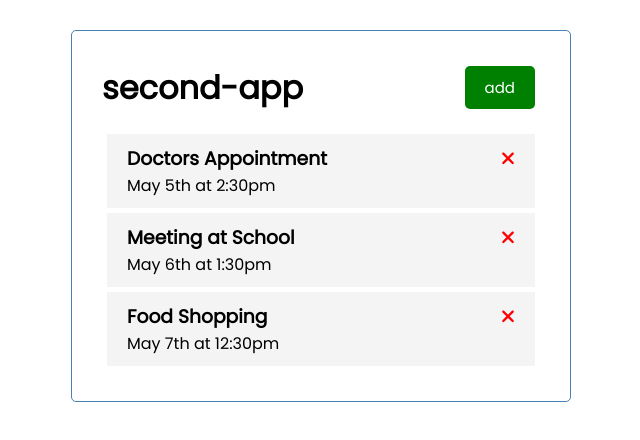
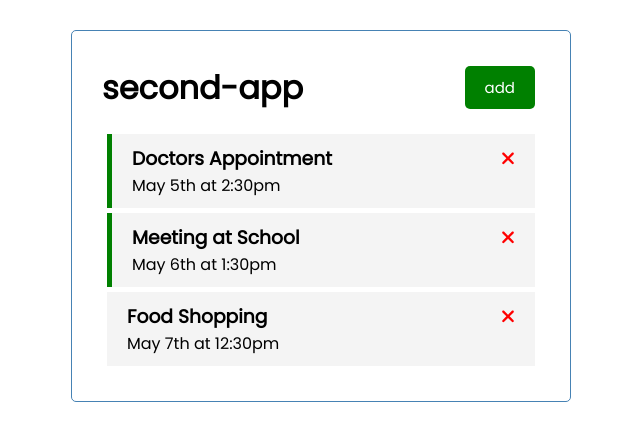
Before and after one commit to thibautfgi/ina-angular, an Angular app in the folder second-app/: page / in a window 1280 px wide. Shown: the top 440 px of the page, without its empty margins (319-959 px from the left). Built offline with nearby package versions, Linux system fonts and the light colour scheme; data requests are answered from the project's data file.

Commit message:
angular toggle crash course 1h15

```diff
--- a/second-app/src/app/components/task-item/task-item.component.html
+++ b/second-app/src/app/components/task-item/task-item.component.html
@@ -1,4 +1,10 @@
-<div class="task">
-    <h3>{{ task.text}} <fa-icon (click)="toggleDel(task)" [ngStyle]="{'color': 'red'}" [icon]="faTimes"></fa-icon></h3>
-    <p>{{ task.day }} </p>
+<div [ngClass]="{ reminder: task.reminder }" class="task" (click)="onToggle(task)">
+    <h3>{{ task.text}}
+        <fa-icon
+            (click)="toggleDel(task)"
+            [ngStyle]="{'color': 'red'}"
+            [icon]="faTimes"
+        ></fa-icon>
+    </h3>
+    <p>{{ task.day }}</p>
 </div>
--- a/second-app/src/app/components/task-item/task-item.component.ts
+++ b/second-app/src/app/components/task-item/task-item.component.ts
@@ -2,12 +2,12 @@ import { Component, OnInit, Input, Output, EventEmitter } from '@angular/core';
 import { Task } from '../../Task';
 import { FontAwesomeModule } from '@fortawesome/angular-fontawesome';
 import { faTimes } from '@fortawesome/free-solid-svg-icons';
-import { NgStyle } from '@angular/common';
+import { NgClass, NgStyle } from '@angular/common';
 
 @Component({
   selector: 'app-task-item',
   standalone: true,
-  imports: [FontAwesomeModule, NgStyle],
+  imports: [FontAwesomeModule, NgStyle, NgClass],
   templateUrl: './task-item.component.html',
   styleUrl: './task-item.component.css'
 })
@@ -19,10 +19,15 @@ export class TaskItemComponent {
 
   @Input() task!: Task;
   @Output() onDeleteTask: EventEmitter<Task> = new EventEmitter()
+  @Output() onToggleReminder: EventEmitter<Task> = new EventEmitter()
+
   faTimes = faTimes; // permet d'ajouter des icons dans notre html
 
   toggleDel(task: Task | undefined) {
     this.onDeleteTask.emit(task);
   }
 
+  onToggle(task: Task | undefined) {
+    this.onToggleReminder.emit(task)  }
+
 }
--- a/second-app/src/app/components/tasks/tasks.component.html
+++ b/second-app/src/app/components/tasks/tasks.component.html
@@ -1,2 +1,7 @@
 
-<app-task-item *ngFor="let task of tasks" [task]="task" (onDeleteTask)="deleteTask(task)"></app-task-item>
+<app-task-item
+    *ngFor="let task of tasks"
+    [task]="task"
+    (onDeleteTask)="deleteTask(task)"
+    (onToggleReminder)="toggleReminder(task)"
+></app-task-item>
--- a/second-app/src/app/components/tasks/tasks.component.ts
+++ b/second-app/src/app/components/tasks/tasks.component.ts
@@ -16,15 +16,28 @@ export class TasksComponent implements OnInit {
 
   tasks: Task[] = TASKS;
 
+  // permet d'injecter des services dans une classes ou autre configuration initial afin d'utiliser
+  // les méthodes de taskService
   constructor(private taskService: TaskService) {}
 
   ngOnInit(): void {
       this.taskService.getTasks().subscribe((tasks) => (this.tasks = tasks)); // ??????? idntknow
   }
 
+
+  //Reçoit la tâche à supprimer.
+  //Utilise TaskService pour envoyer une requête de suppression au serveur.
+  //Attend la confirmation de la suppression via l'observable retourné par le service.
+  //Met à jour la liste des tâches locale pour refléter cette suppression, en excluant la tâche supprimée.
+
   deleteTask(task : Task) {
     this.taskService
     .deleteTask(task).subscribe(
       () => (this.tasks = this.tasks.filter(t => t.id !== task.id)));
   }
+
+  toggleReminder(task: Task) {
+    task.reminder= !task.reminder; // si true deviens false / si false deviens true
+    console.log(task.reminder)
+  }
 }
--- a/second-app/src/app/services/task.service.ts
+++ b/second-app/src/app/services/task.service.ts
@@ -16,6 +16,8 @@ export class TaskService {
     return this.http.get<Task[]>(this.apiUrl);
   }
 
+
+
   deleteTask(task: Task): Observable<Task> {
     const url = `${this.apiUrl}/${task.id}`;
     return this.http.delete<Task>(url);
```
